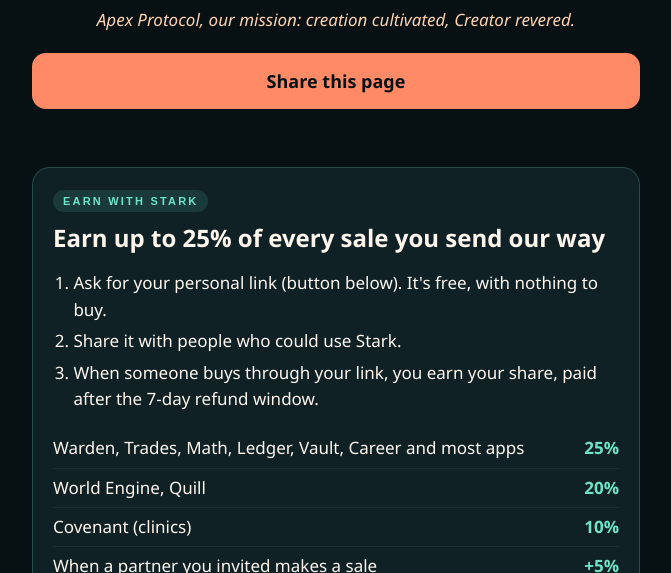
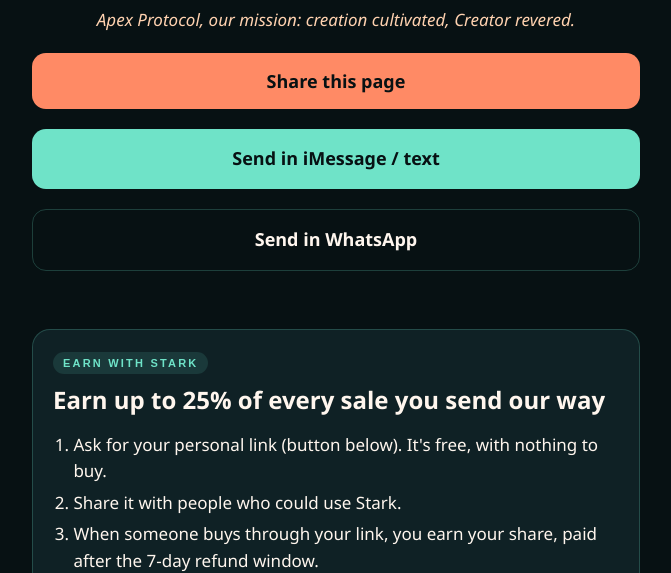
Before and after one commit to ams513/share, a plain HTML site: page join/index.html in a window 1280 px wide. Shown: the part 227-800 px from the top of the page, without its empty margins (304-975 px from the left). Drawn offline with Linux system fonts and the light colour scheme.

Commit message:
iMessage + WhatsApp one-tap buttons on join page

```diff
--- a/join/index.html
+++ b/join/index.html
@@ -37,6 +37,8 @@ a{color:var(--teal)}a:focus-visible,button:focus-visible{outline:3px solid var(-
 <p class="apex">Apex Protocol, our mission: creation cultivated, Creator revered.</p></div>
 
 <button class="btn c" id="share" type="button">Share this page</button>
+<a class="btn t" href="sms:&amp;body=I%27m%20building%20Stark%20and%20wanted%20you%20in%20early.%20You%20can%20earn%20up%20to%2025%25%20sharing%20it%2C%20and%20hear%20first%20about%20owning%20part%20of%20it%3A%20https%3A//starkforall.com/share/join/">Send in iMessage / text</a>
+<a class="btn g" href="https://wa.me/?text=I%27m%20building%20Stark%20and%20wanted%20you%20in%20early.%20You%20can%20earn%20up%20to%2025%25%20sharing%20it%2C%20and%20hear%20first%20about%20owning%20part%20of%20it%3A%20https%3A//starkforall.com/share/join/">Send in WhatsApp</a>
 <p class="msg" id="shareMsg" role="status" aria-live="polite"></p>
 
 <section id="partner"><span class="tag">EARN WITH STARK</span>
```
